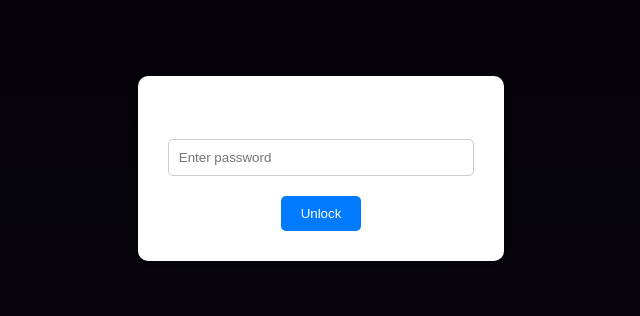
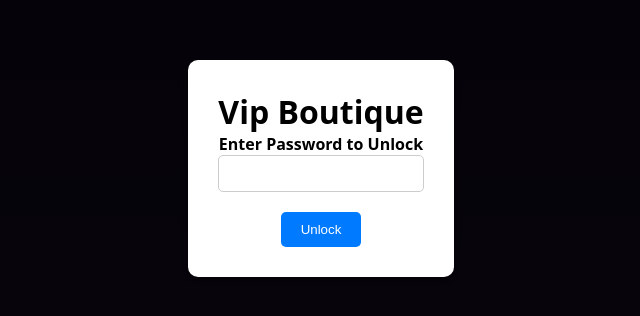
Before and after one commit to vcielka666/portfolio-RAS, a React (Vite) app: page / in a window 1280 px wide. Shown: the part 232-548 px from the top of the page, without its empty margins (319-959 px from the left). Built offline with nearby package versions, Linux system fonts and the light colour scheme; no server answers.

Commit message:
css updates

```diff
--- a/src/App.jsx
+++ b/src/App.jsx
@@ -8,11 +8,11 @@ import Portfolio from "./components/portfolio/Portfolio";
 import Contact from "./components/contact/Contact";
 
 const App = () => {
-  const [isLocked, setIsLocked] = useState(true); // Default: locked
+  const [isLocked, setIsLocked] = useState(true);
   const [password, setPassword] = useState("");
 
   const handleUnlock = () => {
-    const correctPassword = import.meta.env.VITE_PASSWORD; // Access the password
+    const correctPassword = import.meta.env.VITE_PASSWORD;
     if (password === correctPassword) {
       setIsLocked(false);
     } else {
@@ -26,25 +26,35 @@ const App = () => {
     }
   };
 
-  const handleScrollToContact = () => {
+  let isScrolling = false;
+
+const handleScrollToContact = () => {
+  if (!isScrolling) {
+    isScrolling = true;
     const contactSection = document.getElementById("contact");
     if (contactSection) {
       contactSection.scrollIntoView({ behavior: "smooth" });
     }
-  };
+    setTimeout(() => {
+      isScrolling = false; // Reset after scroll completes
+    }, 1000); // Adjust delay to match animation duration
+  }
+};
+
 
   return (
     <div className="container">
       {/* Lock Screen */}
       {isLocked && (
         <div className="lockScreen">
-          <div className="lockContent">
-            <h2>Enter Password to Unlock</h2>
+          <div style={{color:"black", fontSize:"1rem"}} className="lockContent">
+            <h1>Vip Boutique</h1>
+            <h4>Enter Password to Unlock</h4>
             <input
               type="password"
               value={password}
               onChange={(e) => setPassword(e.target.value)}
-              placeholder="Enter password"
+              placeholder=""
               onKeyDown={handleEnter}
             />
             <button onClick={handleUnlock}>Unlock</button>
@@ -56,11 +66,11 @@ const App = () => {
       {!isLocked && (
         <>
           <Suspense fallback={"loading..."}>
-            <LazyLoad height={"100vh"} offset={-100}>
+
               <section id="home">
                 <Hero scroll={handleScrollToContact} />
               </section>
-            </LazyLoad>
+
           </Suspense>
           <Suspense fallback={"loading..."}>
             <LazyLoad height={"100vh"} offset={-100}>
@@ -75,11 +85,11 @@ const App = () => {
             </LazyLoad>
           </Suspense>
           <Suspense fallback={"loading..."}>
-            <LazyLoad height={"100vh"} offset={-100}>
+
               <section id="contact">
                 <Contact />
               </section>
-            </LazyLoad>
+
           </Suspense>
         </>
       )}
--- a/src/components/hero/hero.css
+++ b/src/components/hero/hero.css
@@ -268,7 +268,7 @@
     flex-direction: column;
   }
   .hImg{
-    height: 75%;
+    height: 75% !important;
 
   }
 
--- a/src/index.css
+++ b/src/index.css
@@ -20,7 +20,9 @@ body {
   font-family: system-ui, -apple-system, BlinkMacSystemFont, "Segoe UI", Roboto,
     Oxygen, Ubuntu, Cantarell, "Open Sans", "Helvetica Neue", sans-serif;
   min-height: 100vh;
+  min-width: 375px !important;
   overflow-x: hidden;
+  overscroll-behavior: none;
 }
 
 a {
@@ -41,16 +43,8 @@ section {
   scroll-snap-align: center;
 }
 
-@media (max-width: 640px) {
-  .container {
-    max-width: 640px;
-
-  }
-
 .bg{
-  height: 44% !important;
-}
-
+  min-width: 375px !important;
 }
 
 @media (min-width: 768px) {
```
